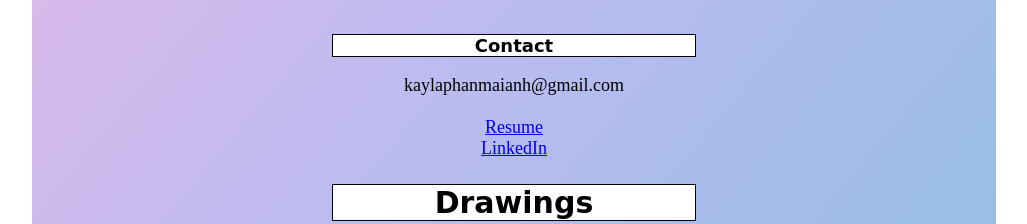
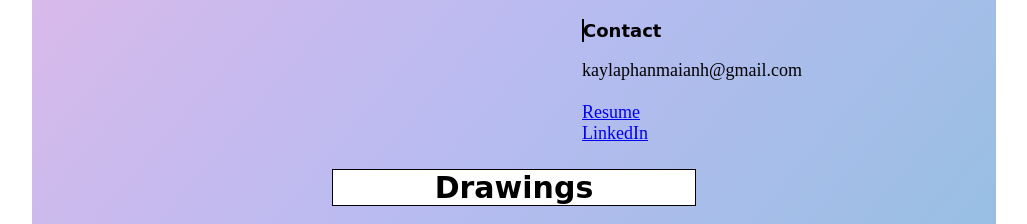
Before and after one commit to KaylaPhan/KaylaPhanWebsite, a plain HTML site: page index.html in a window 1280 px wide. Shown: the part 577-801 px from the top of the page, without its empty margins (126-1153 px from the left). Drawn offline with Linux system fonts and the light colour scheme.

Commit message:
FINISHED

```diff
--- a/style.css
+++ b/style.css
@@ -34,6 +34,7 @@ h2 {
 
 #contact {
   font-size: 18px;
+  margin: 0px 550px;
 }
 
 #e1t1 {
```
Also changed, not shown: index.html (+1 -0 lines).
